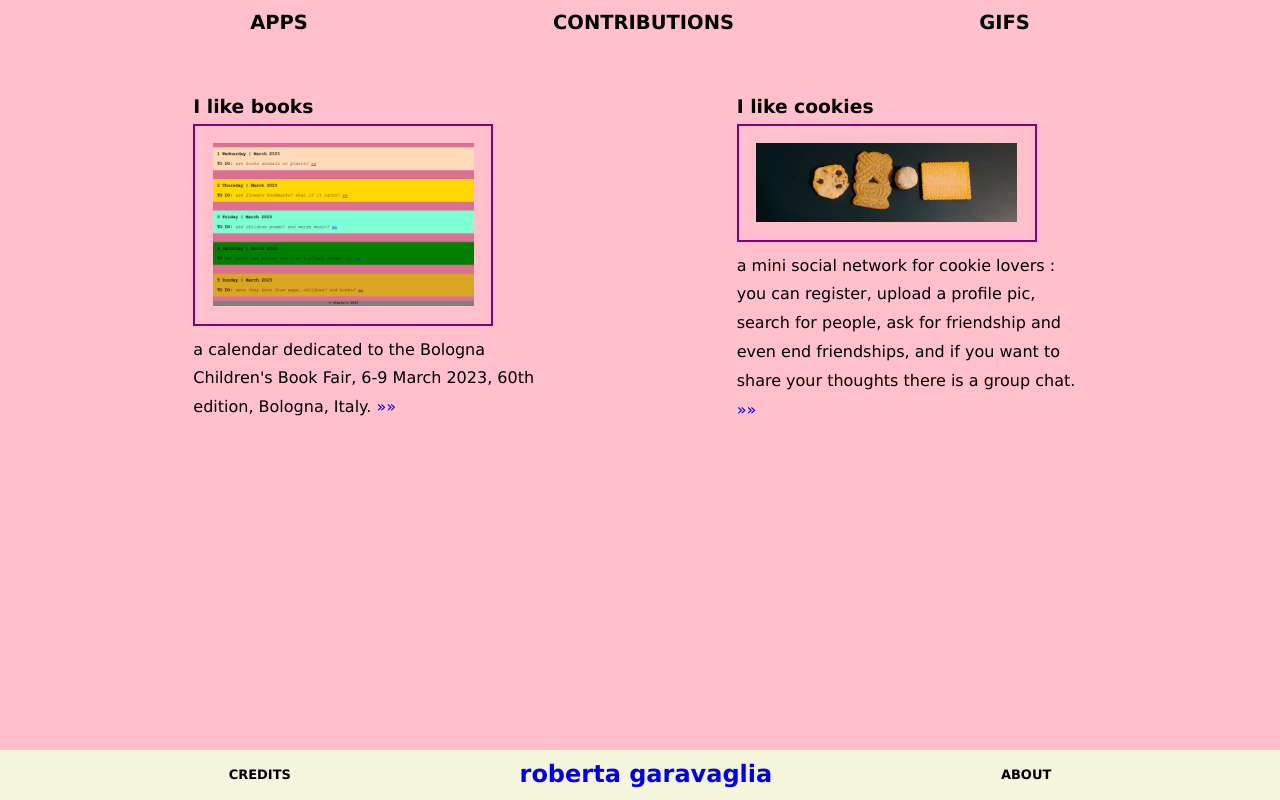
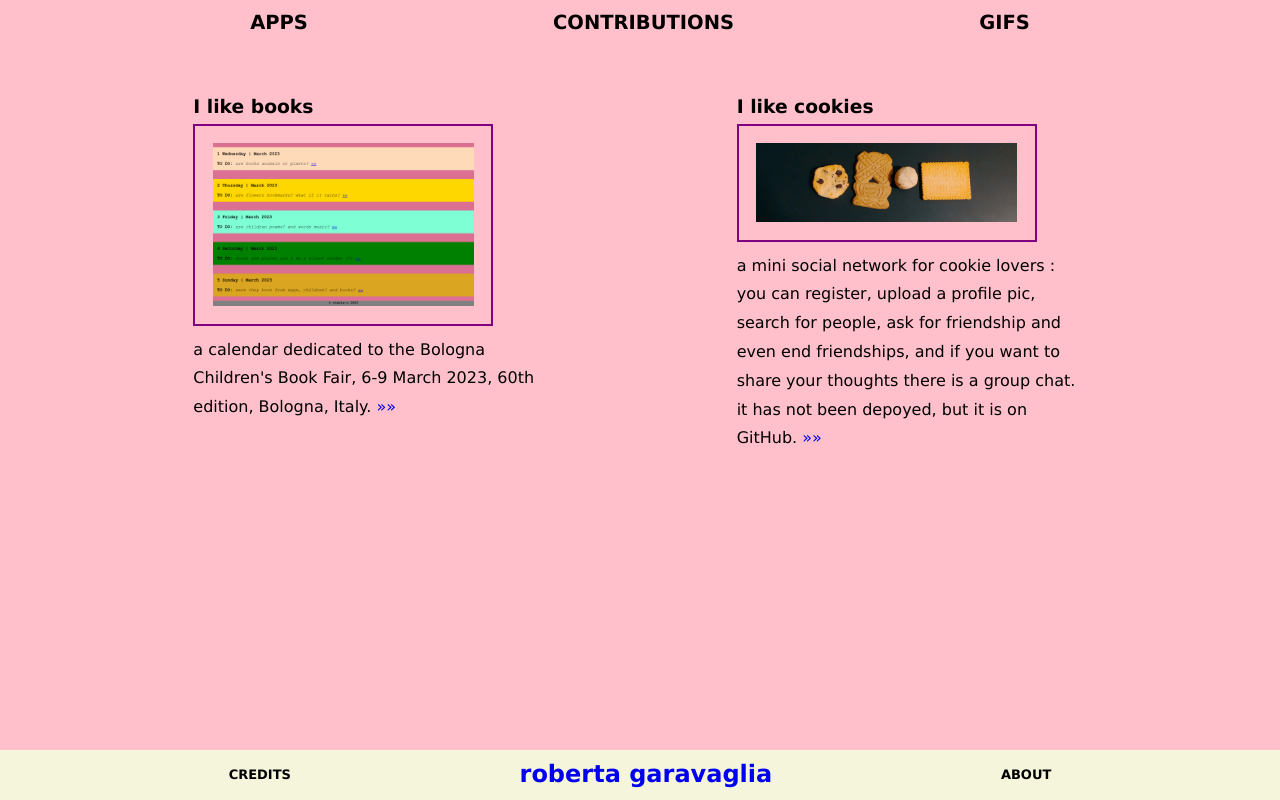
Before and after one commit to otaria-o/portfolio-otaria-o, a React (Create React App) app: page /apps in a window 1280 px wide. Built offline with nearby package versions, Linux system fonts and the light colour scheme.

Commit message:
noticina sul social network

```diff
--- a/src/Coding.js
+++ b/src/Coding.js
@@ -37,7 +37,7 @@ function Coding() {
             a mini social network for cookie lovers : you can register, upload a
             profile pic, search for people, ask for friendship and even end
             friendships, and if you want to share your thoughts there is a group
-            chat.{" "}
+            chat. it has not been depoyed, but it is on GitHub.{" "}
             <a
               style={{ textDecoration: "none" }}
               href="https://github.com/otaria-o/social-cookies"
```
